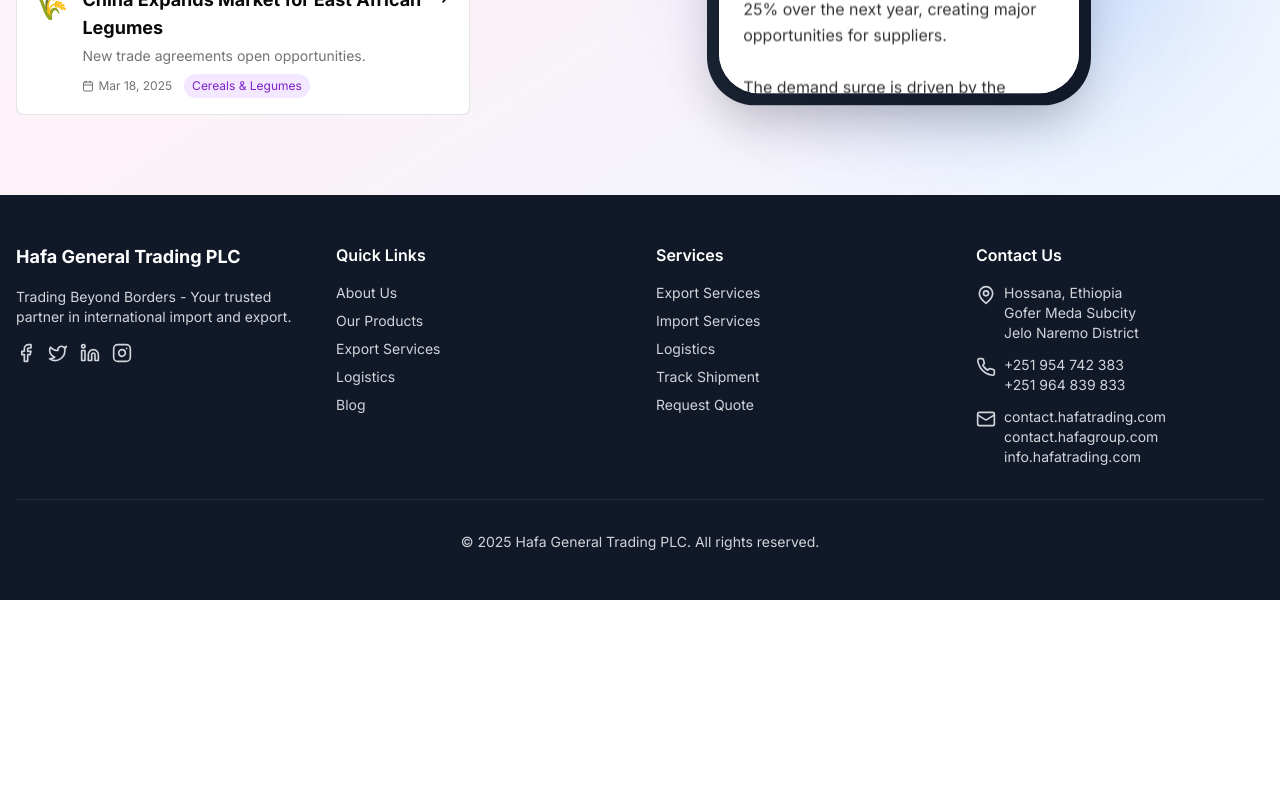
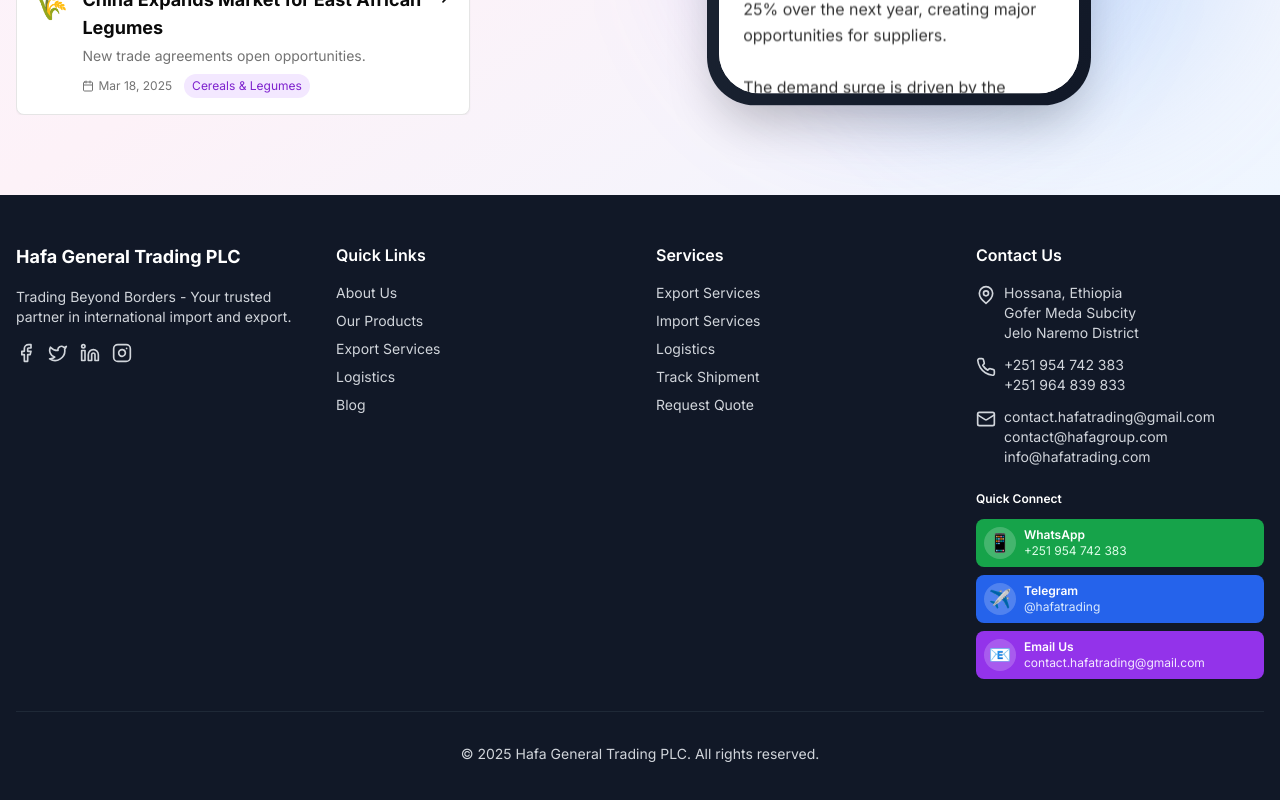
Before and after one commit to contacthafagroup-beep/hafa-trading, a Next.js app: page / in a window 1280 px wide. Shown: the part 10500-11300 px from the top of the page. Before the commit the page ends 11100 px from the top, so only its background shows below. Built offline with nearby package versions, Linux system fonts and the light colour scheme; no server answers; the database is empty.

Commit message:
Add quick contact buttons (WhatsApp, Telegram, Email) to footer section

```diff
--- a/components/layout/footer.tsx
+++ b/components/layout/footer.tsx
@@ -70,12 +70,66 @@ export default function Footer() {
               <li className="flex items-start">
                 <Mail className="h-5 w-5 mr-2 flex-shrink-0 mt-0.5" />
                 <div>
-                  <a href="mailto:contact@hafatrading.com" className="hover:text-white transition-colors block">contact.hafatrading.com</a>
-                  <a href="mailto:contact@hafagroup.com" className="hover:text-white transition-colors block">contact.hafagroup.com</a>
-                  <a href="mailto:info@hafatrading.com" className="hover:text-white transition-colors block">info.hafatrading.com</a>
+                  <a href="mailto:contact.hafatrading@gmail.com" className="hover:text-white transition-colors block">contact.hafatrading@gmail.com</a>
+                  <a href="mailto:contact@hafagroup.com" className="hover:text-white transition-colors block">contact@hafagroup.com</a>
+                  <a href="mailto:info@hafatrading.com" className="hover:text-white transition-colors block">info@hafatrading.com</a>
                 </div>
               </li>
             </ul>
+
+            {/* Quick Contact Buttons */}
+            <div className="mt-6 space-y-2">
+              <h5 className="text-white font-semibold text-xs mb-3">Quick Connect</h5>
+
+              {/* WhatsApp */}
+              <a
+                href="https://wa.me/251954742383"
+                target="_blank"
+                rel="noopener noreferrer"
+                className="flex items-center gap-2 p-2 rounded-lg bg-green-600 hover:bg-green-700 transition-colors group"
+              >
+                <div className="w-8 h-8 rounded-full bg-white/20 flex items-center justify-center text-lg flex-shrink-0">
+                  📱
+                </div>
+                <div className="flex-1 min-w-0">
+                  <p className="text-xs font-semibold text-white">WhatsApp</p>
+                  <p className="text-xs text-green-100 truncate">+251 954 742 383</p>
+                </div>
+                <span className="text-white opacity-0 group-hover:opacity-100 transition-opacity">→</span>
+              </a>
+
+              {/* Telegram */}
+              <a
+                href="https://t.me/hafatrading"
+                target="_blank"
+                rel="noopener noreferrer"
+                className="flex items-center gap-2 p-2 rounded-lg bg-blue-600 hover:bg-blue-700 transition-colors group"
+              >
+                <div className="w-8 h-8 rounded-full bg-white/20 flex items-center justify-center text-lg flex-shrink-0">
+                  ✈️
+                </div>
+                <div className="flex-1 min-w-0">
+                  <p className="text-xs font-semibold text-white">Telegram</p>
+                  <p className="text-xs text-blue-100 truncate">@hafatrading</p>
+                </div>
+                <span className="text-white opacity-0 group-hover:opacity-100 transition-opacity">→</span>
+              </a>
+
+              {/* Email */}
+              <a
+                href="mailto:contact.hafatrading@gmail.com"
+                className="flex items-center gap-2 p-2 rounded-lg bg-purple-600 hover:bg-purple-700 transition-colors group"
+              >
+                <div className="w-8 h-8 rounded-full bg-white/20 flex items-center justify-center text-lg flex-shrink-0">
+                  📧
+                </div>
+                <div className="flex-1 min-w-0">
+                  <p className="text-xs font-semibold text-white">Email Us</p>
+                  <p className="text-xs text-purple-100 truncate">contact.hafatrading@gmail.com</p>
+                </div>
+                <span className="text-white opacity-0 group-hover:opacity-100 transition-opacity">→</span>
+              </a>
+            </div>
           </div>
         </div>
 
```
